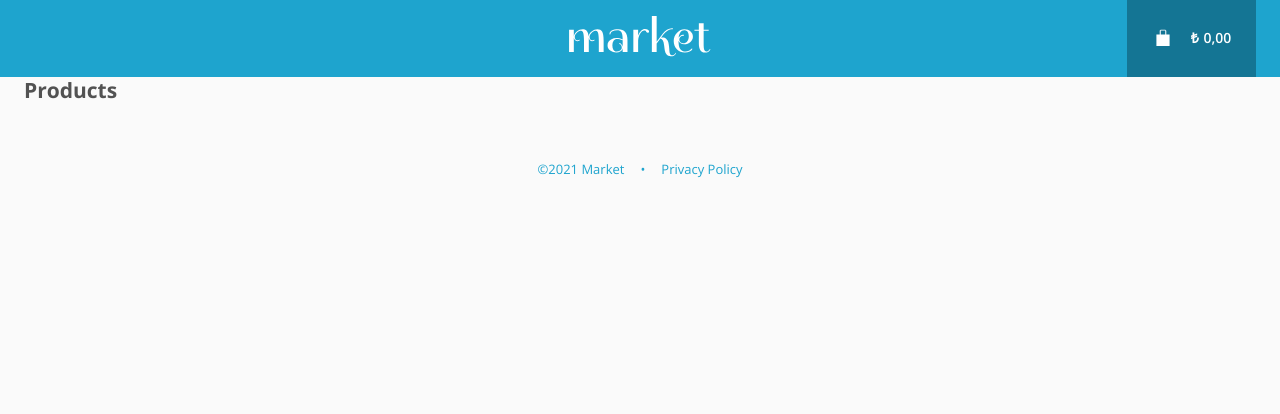
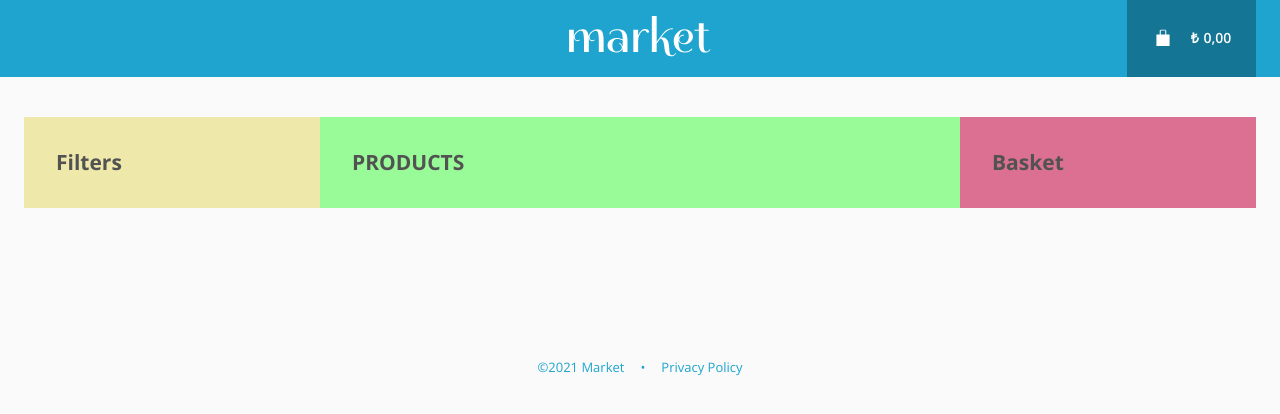
Before and after one commit to furcan/Market, a React (Create React App) app: page / in a window 1280 px wide. Shown: the top 414 px of the page. Built offline with nearby package versions, Linux system fonts and the light colour scheme.

Commit message:
Products: Template has added.

```diff
--- a/src/presentation/App.tsx
+++ b/src/presentation/App.tsx
@@ -1,13 +1,15 @@
 import Header from 'presentation/components/header/Header';
 import Layout from 'presentation/components/layout/Layout';
 import Footer from 'presentation/components/footer/Footer';
+
+import Products from 'presentation/screens/products/Products';
 
 function App(): JSX.Element {
   return (
     <>
       <Header testId="Header" />
       <Layout testId="Layout">
-        <h1>Products</h1>
+        <Products />
       </Layout>
       <Footer testId="Footer" />
     </>
--- a/src/presentation/components/layout/Layout.module.scss
+++ b/src/presentation/components/layout/Layout.module.scss
@@ -7,12 +7,17 @@
   flex-direction: column;
   align-items: center;
   justify-content: flex-start;
+  margin-top: $header_height_mobile;
+
+  @include media_up($breakpoint_tablet) {
+    margin-top: $header_height_desktop;
+  }
 
   &__container {
     width: 100%;
     max-width: calc(#{$breakpoint_laptop} + 2rem);
     margin: 0 auto;
-    padding: $header_height_mobile 1rem 0;
+    padding: 1rem 1rem 3rem;
     display: flex;
     flex-wrap: wrap;
     flex-direction: column;
@@ -20,7 +25,7 @@
     justify-content: flex-start;
 
     @include media_up($breakpoint_tablet) {
-      padding: $header_height_desktop 1rem 0;
+      padding: 2.5rem 1rem 5.875rem;
     }
   }
 }
--- /dev/null
+++ b/src/presentation/screens/products/Products.module.scss
@@ -0,0 +1,72 @@
+@import "presentation/styles/variables";
+
+.products {
+  position: relative;
+  width: 100%;
+  display: flex;
+  flex-wrap: wrap;
+  align-items: flex-start;
+  justify-content: space-between;
+
+  &__filters {
+    transition: $transition_visibility;
+    opacity: 0;
+    visibility: hidden;
+    position: absolute;
+    left: -1rem;
+    top: -2rem;
+    width: 100%;
+    max-width: 18.5rem;
+    background: palegoldenrod;
+    padding: 2rem;
+
+    &.state--active {
+      opacity: 1;
+      visibility: visible;
+    }
+
+    @include media_up($breakpoint_tablet) {
+      opacity: 1;
+      visibility: visible;
+      position: relative;
+      left: 0;
+      top: 0;
+    }
+  }
+
+  &__content {
+    flex-grow: 1;
+    background: palegreen;
+    padding: 2rem;
+  }
+
+  &__basket {
+    transition: $transition_visibility;
+    opacity: 0;
+    visibility: hidden;
+    position: absolute;
+    top: -1rem;
+    right: -1rem;
+    width: 100%;
+    max-width: 18.5rem;
+    background: palevioletred;
+    padding: 2rem;
+
+    &.state--active {
+      opacity: 1;
+      visibility: visible;
+    }
+
+    @include media_up($breakpoint_tablet) {
+      top: -2.5rem;
+      right: 0;
+    }
+
+    @include media_up($breakpoint_laptop) {
+      opacity: 1;
+      visibility: visible;
+      position: relative;
+      top: 0;
+    }
+  }
+}
--- /dev/null
+++ b/src/presentation/screens/products/Products.tsx
@@ -0,0 +1,19 @@
+import styles from 'presentation/screens/products/Products.module.scss';
+
+function Products(): JSX.Element {
+  return (
+    <div className={styles.products}>
+      <div className={styles.products__filters}>
+        <h1>Filters</h1>
+      </div>
+      <div className={styles.products__content}>
+        <h1>PRODUCTS</h1>
+      </div>
+      <div className={styles.products__basket}>
+        <h1>Basket</h1>
+      </div>
+    </div>
+  );
+}
+
+export default Products;
--- a/src/presentation/styles/styles.global.scss
+++ b/src/presentation/styles/styles.global.scss
@@ -10,6 +10,7 @@
 body {
   width: 100%;
   max-width: $breakpoint_max;
+  min-width: 20rem;
   overflow-x: hidden;
   margin: 0 auto;
   padding: 0;
@@ -19,10 +20,6 @@ body {
   font-size: $font_size_base;
   line-height: $font_lineheight_base;
   font-weight: $font_weight_base;
-
-  @include media_down(20rem) {
-    min-width: 20rem !important;
-  }
 }
 
 a {
```
